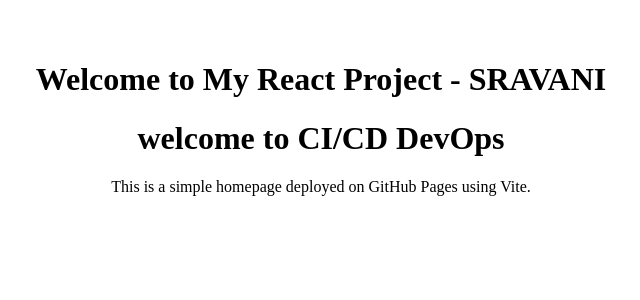
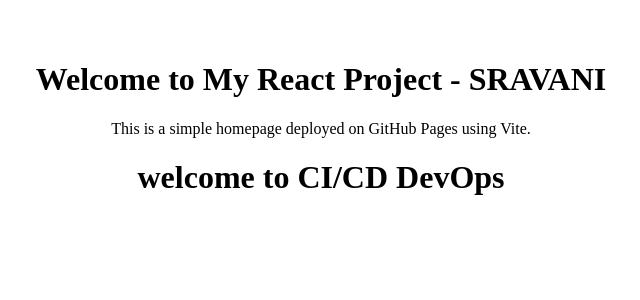
Before and after one commit to Sravanibalaraju/reactapp205-gitactions, a React (Vite) app: page / in a window 1280 px wide. Shown: the top 300 px of the page, without its empty margins (319-959 px from the left). Built offline with nearby package versions, Linux system fonts and the light colour scheme.

Commit message:
updated App.jsx

```diff
--- a/src/App.jsx
+++ b/src/App.jsx
@@ -4,8 +4,8 @@
   return (
     <div className="container">
       <h1>Welcome to My React Project - SRAVANI</h1>
+      <p>This is a simple homepage deployed on GitHub Pages using Vite.</p>
       <h1>welcome to CI/CD DevOps</h1>
-      <p>This is a simple homepage deployed on GitHub Pages using Vite.</p>
     </div>
   );
 }
--- a/vite.config.js
+++ b/vite.config.js
@@ -4,5 +4,5 @@
 // https://vite.dev/config/
 export default defineConfig({
   plugins: [react()],
-base:'/reactapp205/'
+base:'/reactapp205'
 })
```
